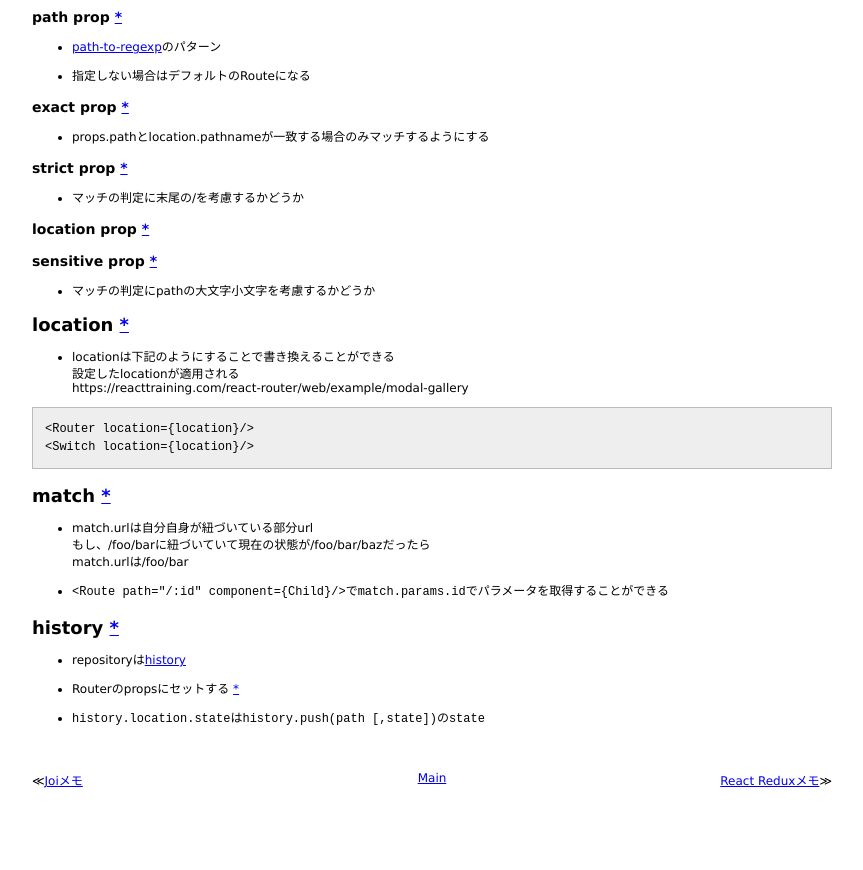
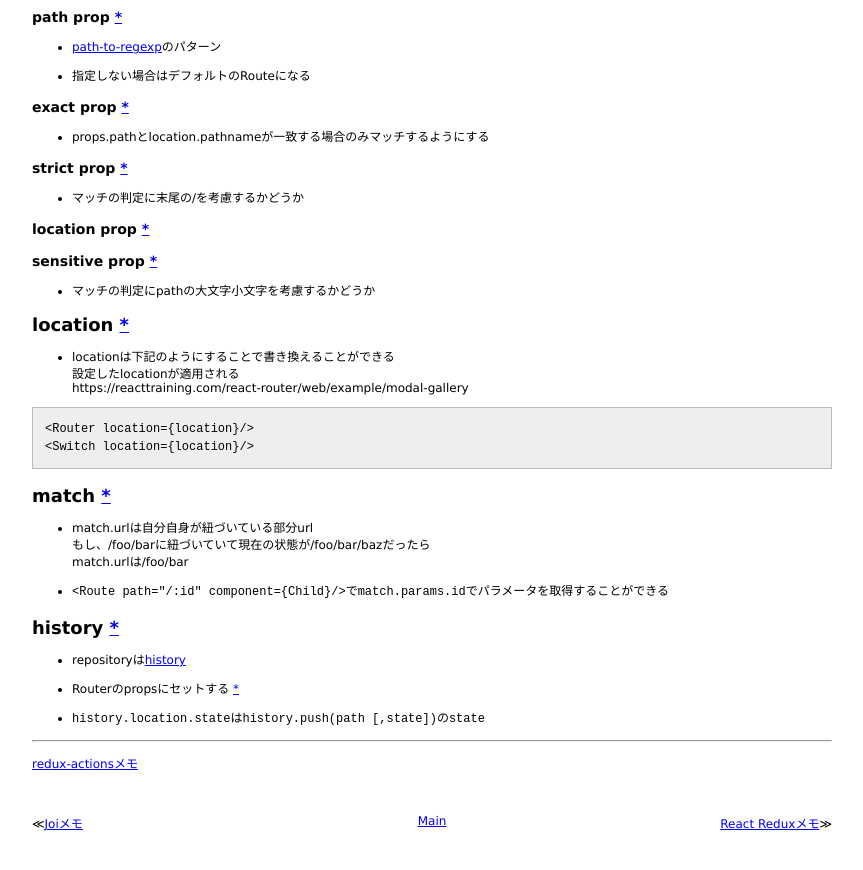
Before and after one commit to 38elements/38elements.github.com, a Jekyll site: the page built from _posts/2017-04-29-react-router.md, in a window 1280 px wide and 900 px high, scrolled down 1219 px. Shown: the top 870 px of the window, without its empty margins (208-1071 px from the left). Built offline with Jekyll 4.4.1, drawn with Linux system fonts in a browser that asks for light colours.

Commit message:
Update 2017-04-29-react-router.md

```diff
--- a/_posts/2017-04-29-react-router.md
+++ b/_posts/2017-04-29-react-router.md
@@ -122,3 +122,6 @@ match.urlは/foo/bar
 * Routerのpropsにセットする [\*](https://reacttraining.com/react-router/web/api/Router/history-object)
 
 * `history.location.state`は`history.push(path [,state])`の`state`
+
+<hr/>
+[redux-actionsメモ](/2018/09/08/redux-actions.html)
```
